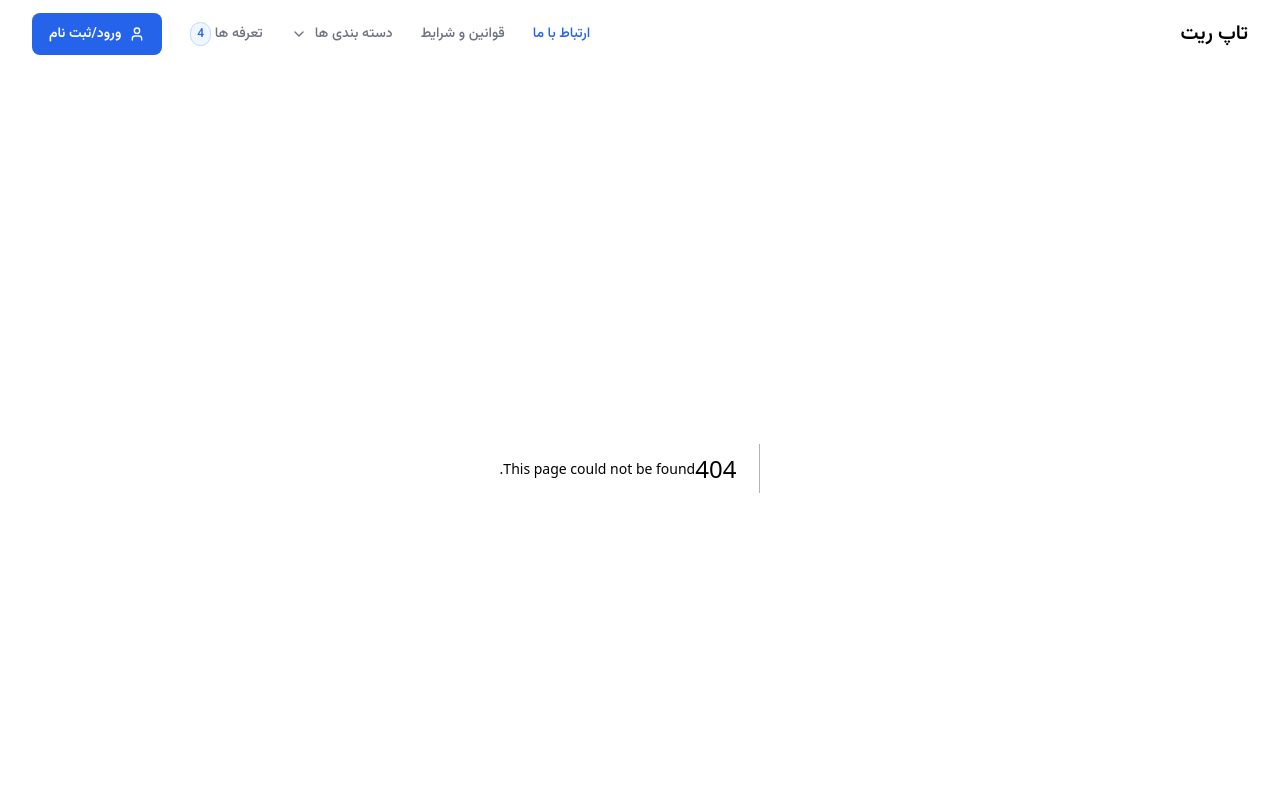
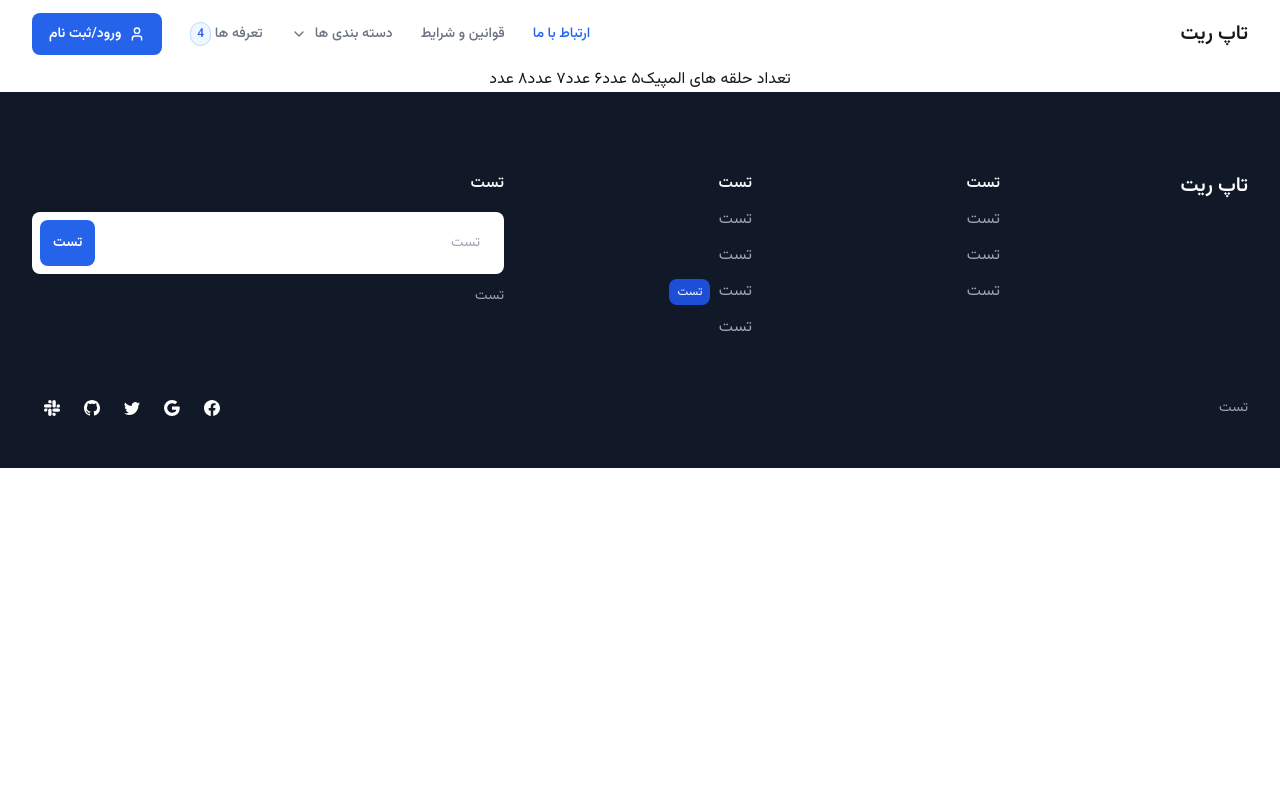
Before and after one commit to moham7dreza/quiz-next, a Next.js app: page /quiz in a window 1280 px wide. Before the commit this address had no page. Shown: the top 800 px of the page. Built offline with nearby package versions, Linux system fonts and the light colour scheme.

Commit message:
UPDATE: add quiz page

```diff
--- /dev/null
+++ b/app/(interaction)/(question)/quiz/page.jsx
@@ -0,0 +1,52 @@
+'use client'
+
+import {quiz} from "../../../data";
+import {useState} from "react";
+
+export default function Quiz() {
+
+    const [activeQuestionIndex, setActiveQuestionIndex] = useState(0)
+    const [canPassToNextQuestion, setCanPassToNextQuestion] = useState(false)
+    const [showQuizResult, setShowQuizResult] = useState(false)
+    const [selectedAnswerIndex, setSelectedAnswerIndex] = useState()
+
+    const {questions} = quiz
+    console.log(questions)
+
+    const activeQuestion = questions[activeQuestionIndex]
+
+    const {
+        question,
+        answers,
+        correctAnswer
+    } = activeQuestion
+
+    return (
+        <>
+            {
+                !showQuizResult ? (
+                    <div className='flex-center'>
+                        <h3>{question}</h3>
+                        {
+                            answers.map((answer, index) => (
+                                <button
+                                    key={index}
+                                    onClick={() => {
+                                        setSelectedAnswerIndex(index)
+                                        setCanPassToNextQuestion(true)
+                                    }}
+                                >
+                                    {answer}
+                                </button>
+                            ))
+                        }
+                    </div>
+                ) : (
+                    <section>
+
+                    </section>
+                )
+            }
+        </>
+    )
+}
--- /dev/null
+++ b/app/data.js
@@ -0,0 +1,35 @@
+export const quiz = {
+    totalQuestions: 5,
+    questions: [
+        {
+            id: 1,
+            question: "تعداد حلقه های المپیک",
+            answers: ["۵ عدد", "۶ عدد", "۷ عدد", "۸ عدد"],
+            correctAnswer: "۵ عدد",
+        },
+        {
+            id: 2,
+            question: "ارتفاعات سهند در کدام استان قرار دارد",
+            answers: ["آذربایجان شرقی", "آذربایجان غربی", "کردستان", "زنجان"],
+            correctAnswer: "آذربایجان شرقی",
+        },
+        {
+            id: 3,
+            question: "کدام درخت نماد صلح است",
+            answers: ["سرو", "زیتون", "سیب", "نارنج"],
+            correctAnswer: "زیتون",
+        },
+        {
+            id: 4,
+            question: "تجریه ظروف پلاستیکی چند سال طول میکشد",
+            answers: ["۵۰ سال", "۵۰۰ سال", "۵ هزار سال", "۵۰ هزار سال"],
+            correctAnswer: "۵۰۰ سال",
+        },
+        {
+            id: 5,
+            question: "جزایر لانگرهانس در کجا قرار دارد",
+            answers: ["اقیانوسیه", "لوز المعده", "اسپانیا", "جمجمه"],
+            correctAnswer: "لوز المعده",
+        },
+    ],
+};
```
